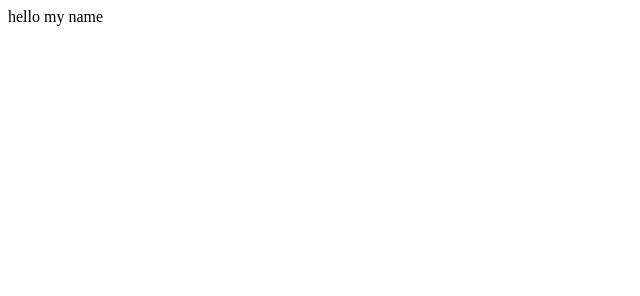
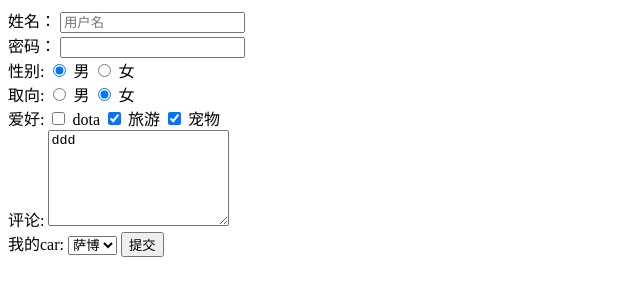
Before and after one commit to woaixuexipm/blog, a plain HTML site: page index.html in a window 1280 px wide. Shown: the whole page, without its empty margins (0-640 px from the left). Drawn offline with Linux system fonts and the light colour scheme.

Commit message:
modify index

```diff
--- a/index.html
+++ b/index.html
@@ -1,2 +1,53 @@
-hello
-my name
+<!DOCTYPE html>
+<html lang="en">
+<head>
+    <meta charset="UTF-8">
+    <meta name="viewport" content="width=<device-width>, initial-scale=1.0">
+    <meta http-equiv="X-UA-Compatible" content="ie=edge">
+    <title>Document</title>
+</head>
+<body>
+    <div class="login">
+        <form action="/zuoye5.html" method="POST">
+            <div class="username">
+                <label for="username">姓名：</label>
+                <input id="username" type="text" name="username" placeholder="用户名">
+            </div>
+            <div class="password">
+                <label for="password">密码：</label>
+                <input id="password" type="password" name="password">
+            </div>
+            <div class="sex">
+                <label>性别:</label>
+                <input type="radio" name="sex" value="男" checked> 男
+                <input type="radio" name="sex" value="女"> 女
+            </div>
+            <div class="Sexual">
+                <label>取向:</label>
+                <input type="radio" name="Sexual" value="男" > 男
+                <input type="radio" name="Sexual" value="女" checked> 女
+            </div>
+            <div class="hobby">
+                <label>爱好:</label>
+                <input type="checkbox" name="hobby" value="dota"> dota
+                <input type="checkbox" name="hobby" value="tourism" checked> 旅游
+                <input type="checkbox" name="hobby" value="pet" checked> 宠物
+            </div>
+            <div class="textarea">
+                <label>评论:</label>
+                <textarea name="article" rows="6">ddd</textarea>
+            </div>
+            <div class="car">
+                <label>我的car:</label>
+                <select name="car">
+                    <option value="萨博">萨博</option>
+                    <option value="宝马">宝马</option>
+                    <option value="奔驰">奔驰</option>
+                </select>
+                <input type="submit" name="submit" value="提交">
+            </div>
+        </form>
+
+    </div>
+</body>
+</html>
```
Also changed, not shown: 1 other file.
